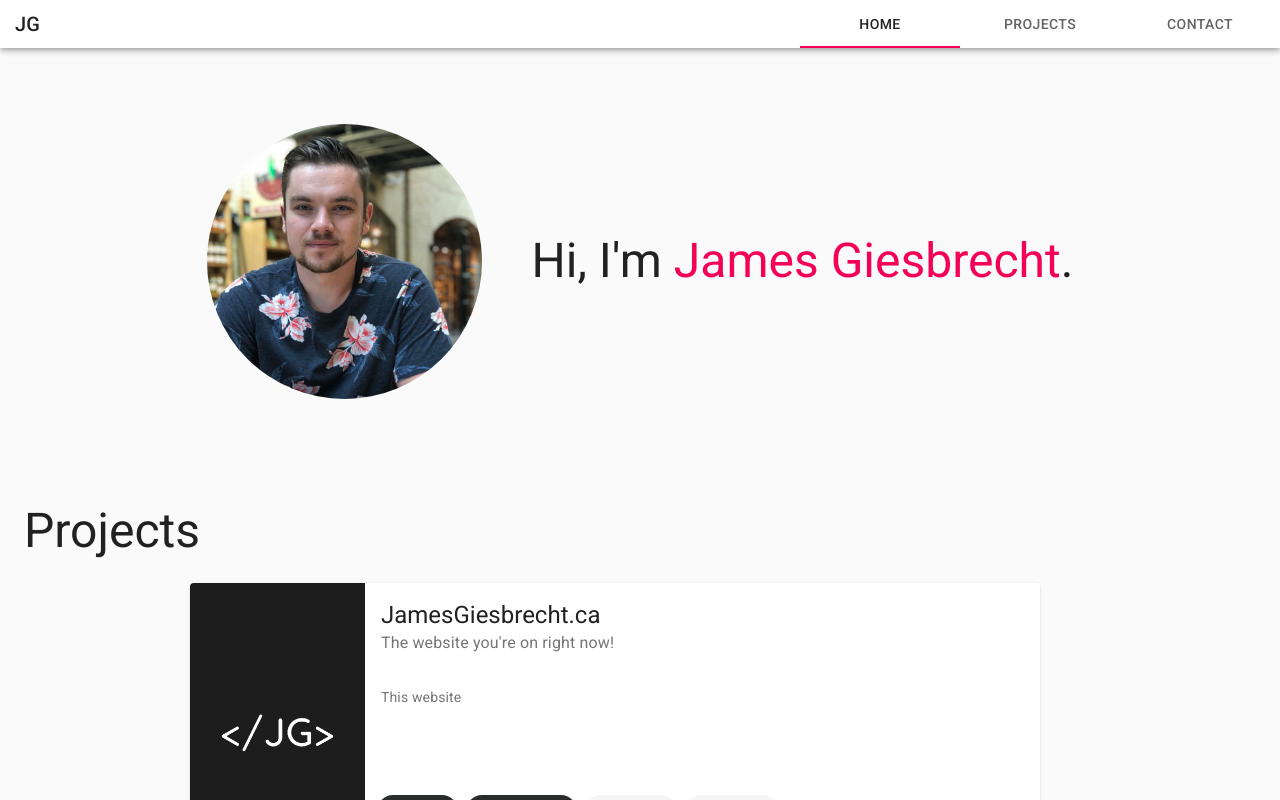
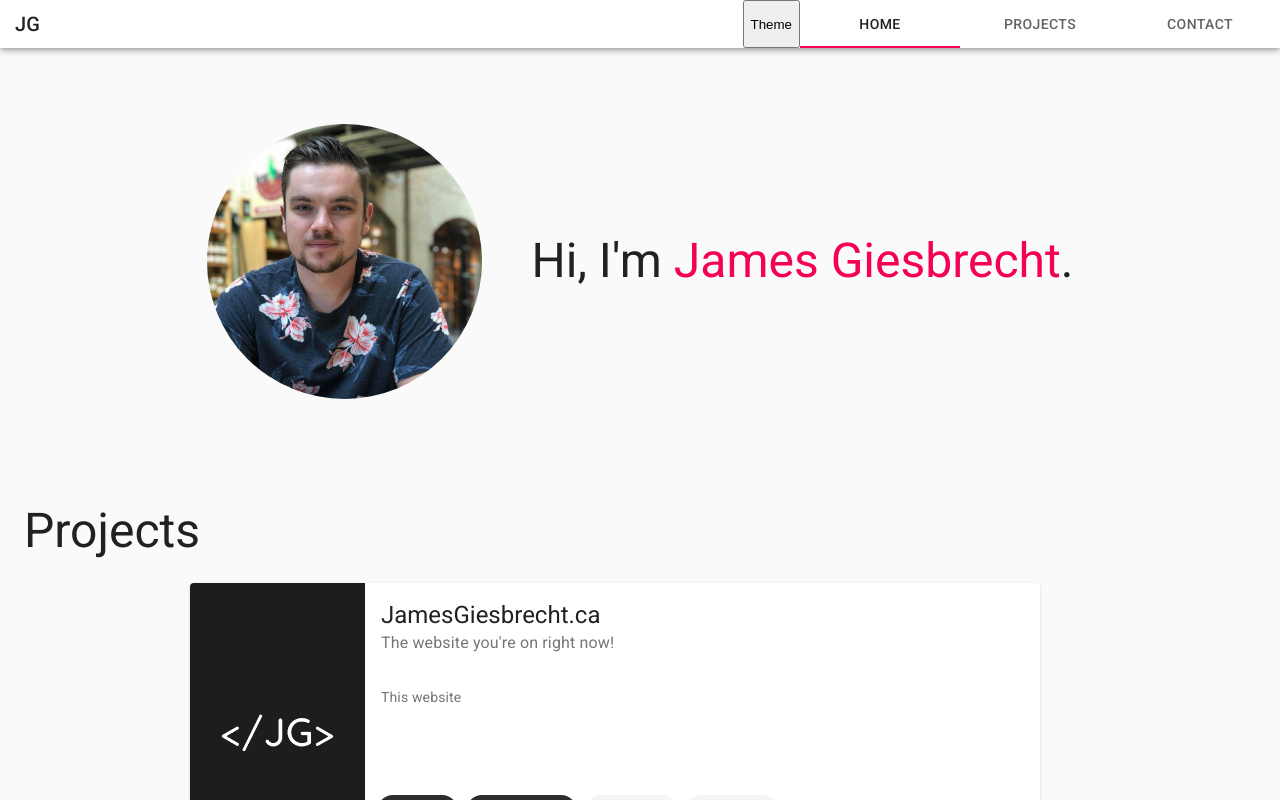
Before and after one commit to JamesGiesbrecht/jamesgiesbrecht.ca, a React (Create React App) app in the folder client/: page / in a window 1280 px wide. Shown: the top 800 px of the page. Built offline with nearby package versions, Linux system fonts and the light colour scheme; grey boxes are pictures that could not be loaded.

Commit message:
Basic theme toggle button

```diff
--- a/client/src/App.js
+++ b/client/src/App.js
@@ -24,7 +24,6 @@ const App = () => {
       <CssBaseline />
       {/* <ScreenSize /> */}
       <Layout
-        theme={colorScheme}
         toggleTheme={toggleColorScheme}
       >
         <About />
--- a/client/src/components/Layout/NavBar.js
+++ b/client/src/components/Layout/NavBar.js
@@ -32,7 +32,7 @@ const useStyles = makeStyles((theme) => ({
   },
 }))
 
-const NavBar = () => {
+const NavBar = ({ toggleTheme }) => {
   const classes = useStyles()
   const [isOpen, setIsOpen] = useState(false)
   const [activeNav, setActiveNav] = useState('Home')
@@ -116,6 +116,7 @@ const NavBar = () => {
           JG
         </Typography>
         <div className={classes.grow} />
+        <button type="button" onClick={() => toggleTheme()}>Theme</button>
         <div className={classes.desktopNav}>
           <Tabs value={activeNav} onChange={handleTabChange}>
             {desktopNav}
--- a/client/src/components/Layout/index.js
+++ b/client/src/components/Layout/index.js
@@ -16,12 +16,12 @@ const useStyles = makeStyles((theme) => ({
   },
 }))
 
-const Layout = ({ children }) => {
+const Layout = ({ children, toggleTheme }) => {
   const classes = useStyles()
 
   return (
     <div className={classes.root}>
-      <NavBar />
+      <NavBar toggleTheme={toggleTheme} />
       <Toolbar />
       <Container>
         <div className={classes.sections}>
```
